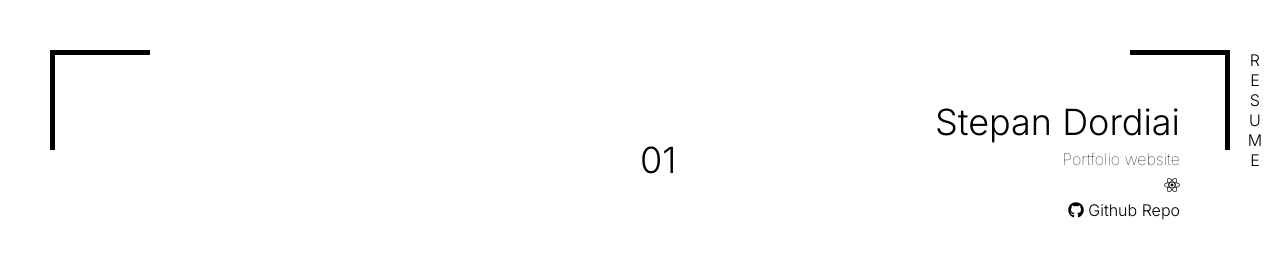
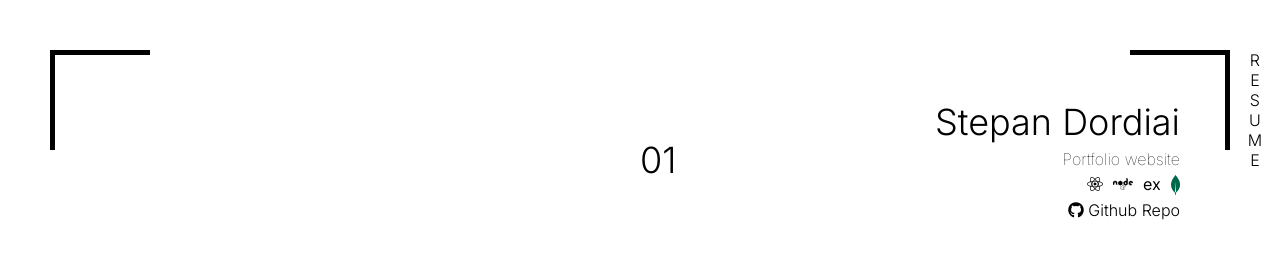
Before and after one commit to heeeyooo/stepan-dordiai, a React (Vite) app in the folder frontend/: page /portfolio in a window 1280 px wide. Shown: the top 264 px of the page. Built offline with nearby package versions, Linux system fonts and the light colour scheme.

Commit message:
v3.5 Fixed function that animates elements

```diff
--- a/frontend/src/components/loading/Loading.jsx
+++ b/frontend/src/components/loading/Loading.jsx
@@ -9,7 +9,8 @@ function Loading() {
     }, []);
 
     return (
-        <p className="loading">
+        // I wrote inline style to check display in order to start animate elements
+        <p className="loading" style={{ display: "initial" }}>
             STEPAN DORDIAI<span> PORTFOLIO</span>
         </p>
     );
--- a/frontend/src/components/scrollBtn/ScrollBtn.css
+++ b/frontend/src/components/scrollBtn/ScrollBtn.css
@@ -5,6 +5,9 @@
     font-size: 20px;
     color: var(--color);
     opacity: 0;
+}
+
+.scroll__up-btn--active {
     animation: revealUpBtn 1s forwards;
 }
 
@@ -22,6 +25,9 @@
     font-size: 20px;
     color: var(--color);
     opacity: 0;
+}
+
+.scroll__down-btn--active {
     animation: revealDownBtn 1s forwards;
 }
 
--- a/frontend/src/data/portfolioData.jsx
+++ b/frontend/src/data/portfolioData.jsx
@@ -1,9 +1,20 @@
+import mongodbIcon from "./img/icons/mongodb-icon.svg";
+
 const portfolioData = [
     {
         id: 1,
         title: "Stepan Dordiai",
         titleName: "Portfolio website",
-        skills: [<i className="fa-brands fa-react"></i>],
+        skills: [
+            <i className="fa-brands fa-react"></i>,
+            <i className="fa-brands fa-node"></i>,
+            <p style={{ height: 20, verticalAlign: "middle" }}>ex</p>,
+            <img
+                src={mongodbIcon}
+                style={{ height: 20, verticalAlign: "middle" }}
+                alt="Mongo DB"
+            />,
+        ],
         githubRepo: "https://github.com/heeeyooo/stepan-dordiai",
         extraClass: "link--none",
     },
--- a/frontend/src/pages/playground/Playground.jsx
+++ b/frontend/src/pages/playground/Playground.jsx
@@ -16,7 +16,7 @@ const Playground = () => {
         const awaiting = document.createElement("p");
         awaiting.classList.add("awaiting");
         awaiting.textContent = "Loading data...";
-        document.querySelector(".js-pg-container").append(awaiting);
+        document.querySelector(".js-pg-container").appendChild(awaiting);
         let isError = false;
         axios
             .get("https://stepan-dordiai-backend.onrender.com")
--- a/frontend/src/utils/AnimateElements.jsx
+++ b/frontend/src/utils/AnimateElements.jsx
@@ -1,31 +1,28 @@
 import { useEffect } from "react";
-import { useLocalStorage } from "./UseLocalStorage";
 
 // FIXME: Is it okay to use these names (className, animation) for parameters?
-function AnimateElements(className, animation, param) {
-    const [active, setActive] = useLocalStorage("animateElements", false);
+function AnimateElements(className, animation, projects) {
+    const revealElements = () => {
+        document.querySelectorAll(className).forEach((skill, index) => {
+            // FIXME: setTimeout or setInterval?
+            setTimeout(() => {
+                skill.style.animation = animation;
+            }, 100 * index);
+        });
+    };
 
     useEffect(() => {
-        setTimeout(() => {
-            setActive((current) => (current = true));
-        }, 3000);
-    }, []);
+        // I check if preload is active (if it is i wait until it ends (duration 3 sec))
+        if (document.querySelector(".loading").style.display === "initial") {
+            setTimeout(() => {
+                revealElements();
+            }, 3000);
+        } else {
+            revealElements();
+        }
+        // I use this dependency to start animation after the data r loaded
+    }, [projects]);
 
-    useEffect(() => {
-        if (active) {
-            document.querySelectorAll(className).forEach((skill, index) => {
-                // FIXME: setTimeout or setInterval?
-                setTimeout(() => {
-                    skill.style.animation = animation;
-                }, 100 * index);
-            });
-        }
-    }, [active, param]);
-
-    // Reset to false on refresh
-    window.onbeforeunload = () => {
-        localStorage.setItem("animateElements", false);
-    };
     return <></>;
 }
 
```
